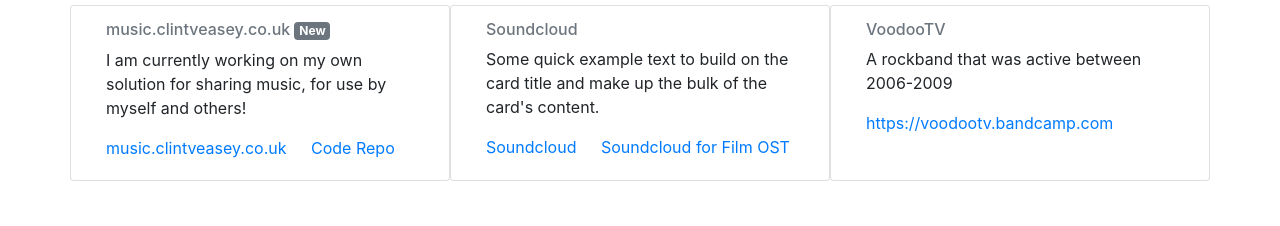
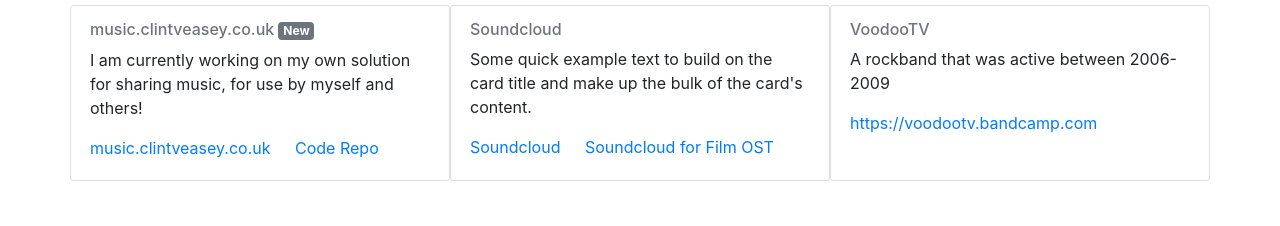
Before and after one commit to veasey/personal, a plain HTML site: page index.html in a window 1280 px wide. Shown: the part 359-585 px from the top of the page. Drawn offline with nearby package versions, Linux system fonts and the light colour scheme.

Commit message:
music card padding adjustment

```diff
--- a/index.html
+++ b/index.html
@@ -23,7 +23,6 @@
 
       <h1 class="mb-5"><a href="/">Clint Veasey</a></h1>
 
-      <div>
       <div class="row">
         <div class="col">
           <h2>Myself in 5 seconds</h2>
@@ -35,13 +34,12 @@
           <figcaption class="figure-caption">A flattering photo of me.</figcaption>
         </div>
       </div>
-      </div>
 
       <h2>Music</h2>
 
       <div class="row mb-5" id="music">
         <div class="card col-md-4">
-          <div class="card-body">
+          <div class="card-body px-1">
             <h6 class="card-subtitle mb-2 text-muted">music.clintveasey.co.uk <span class="badge badge-secondary">New</span></h6>
             <p class="card-text">I am currently working on my own solution for sharing music, for use
             by myself and others!</p>
@@ -50,7 +48,7 @@
           </div>
         </div>
         <div class="card col-md-4">
-          <div class="card-body">
+          <div class="card-body px-1">
             <h6 class="card-subtitle mb-2 text-muted">Soundcloud</h6>
             <p class="card-text">Some quick example text to build on the card title and make up the bulk of the card's content.</p>
             <a href="https://soundcloud.com/clintveasey" class="card-link">Soundcloud</a>
@@ -58,7 +56,7 @@
           </div>
         </div>
         <div class="card col-md-4">
-          <div class="card-body">
+          <div class="card-body px-1">
             <h6 class="card-subtitle mb-2 text-muted">VoodooTV</h6>
             <p class="card-text">A rockband that was active between 2006-2009</p>
             <a href="https://voodootv.bandcamp.com" class="card-link">https://voodootv.bandcamp.com</a>
```
Lines whose indentation alone changed are shown as unchanged.
